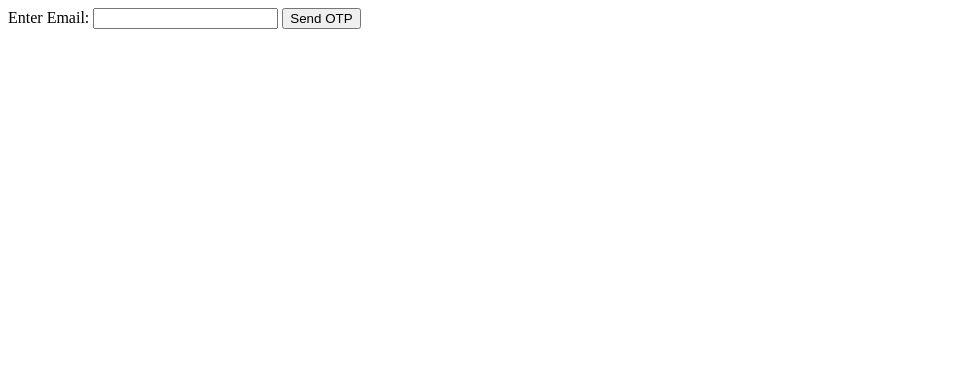
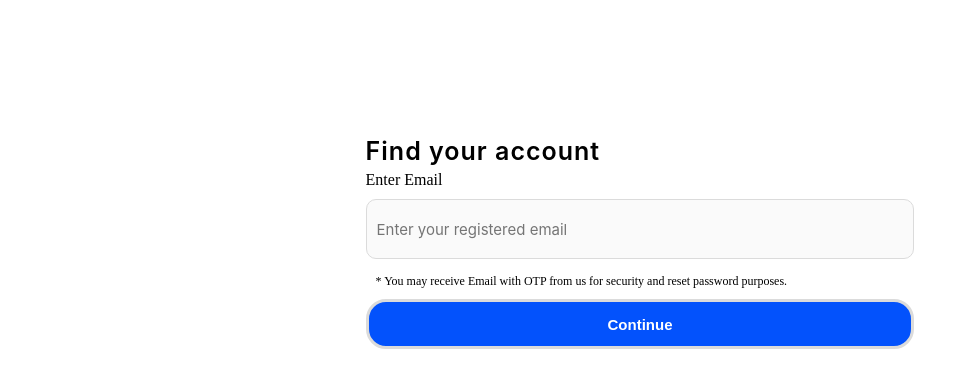
Before and after one commit to AakashDayma01/social_media_project, a Django app: page /request-otp/ in a window 1280 px wide. Shown: the top 388 px of the page, without its empty margins (0-969 px from the left). Run offline with Django 5.2, Linux system fonts and the light colour scheme.

Commit message:
Reset Password Functionality complete

```diff
--- a/apps/accounts/forms.py
+++ b/apps/accounts/forms.py
@@ -99,6 +99,21 @@ class UniversalLoginForm(forms.Form):
                     "Invalid login credentials. Please try again."
                 )
             else:
-                self.confirm_login_allowed(self.user_cache)
+                if not self.user_cache.is_active:
+                    raise ValidationError("This account is currently inactive.")
 
         return self.cleaned_data
+
+
+class OTPRequestForm(forms.Form):
+    email = forms.EmailField(
+        label="Enter Email",
+        error_messages={
+            'required': 'Please enter an email address.',
+            'invalid': 'Please enter a valid email address.'
+        },
+         widget=forms.TextInput(attrs={
+            'placeholder': 'Enter your registered email',
+            'class': 'form-control'
+        })
+    )
--- a/apps/accounts/urls.py
+++ b/apps/accounts/urls.py
@@ -8,6 +8,6 @@ urlpatterns = [
     path('login/', login_view, name='login'),
     path('login/profile/', register_view, name='profile'),
     path('request-otp/', request_otp, name='request_otp'),
-    path('verify-otp/', verify_otp, name='verify_otp'),
+    path('request-otp/verify-otp/', verify_otp, name='verify_otp'),
 
 ]
--- a/apps/accounts/views.py
+++ b/apps/accounts/views.py
@@ -6,7 +6,7 @@ from django.shortcuts import render
 from .forms import CustomUserCreationForm
 from django.contrib.auth import authenticate, login
 from django.conf import settings
-from .forms import UniversalLoginForm
+from .forms import UniversalLoginForm, OTPRequestForm
 
 from django.contrib import messages
 from django.core.mail import send_mail
@@ -61,42 +61,48 @@ def login_view(request):
     return render(request, 'accounts/login.html', {'form': form})
 
 
-
 def request_otp(request):
     User = get_user_model()
+
     if request.method == 'POST':
-        email = (request.POST.get('email') or '').strip()
+        form = OTPRequestForm(request.POST)
 
-        if not email:
-            return render(
-                request,
-                'accounts/request_otp.html',
-                {'custom_error_message': "Please enter an email address."}
-            )
+        if form.is_valid():
+            email = form.cleaned_data['email'].strip()
+            user = User.objects.filter(email__iexact=email).first()
+            if user is not None:
+                otp_obj = PasswordResetOTP.generate_otp(user)
+                send_mail(
+                    'Your Pasjsword Reset OTP',
+                    f'Your OTP code is {otp_obj.otp}. It expires in 5 minutes.',
+                    settings.DEFAULT_FROM_EMAIL,
+                    [email],
+                    fail_silently=False,
+                )
+                request.session['reset_email'] = email
+                if request.headers.get('x-requested-with') == 'XMLHttpRequest':
+                    return JsonResponse({
+                        'success': True,
+                        'redirect_url': 'verify-otp/'
+                    })
+                return redirect(settings.LOGIN_REDIRECT_URL)
 
-        try:
-            user = User.objects.get(email=email)
-            otp_obj = PasswordResetOTP.generate_otp(user)
-            send_mail(
-                'Your Password Reset OTP',
-                f'Your OTP code is {otp_obj.otp}. It expires in 5 minutes.',
-                settings.DEFAULT_FROM_EMAIL,
-                [email],
-                fail_silently=False,
-            )
-            request.session['reset_email'] = email
-            return redirect('verify_otp')
-        except User.DoesNotExist:
-            return render(
-                request,
-                'accounts/request_otp.html',
-                {'custom_error_message': "No user found with this email."}
-            )
+            else:
+                form.add_error('email', 'No user found with this email.')
+        if request.headers.get('x-requested-with') == 'XMLHttpRequest':
+            return JsonResponse({
+                'success': False,
+                'errors': form.errors.get_json_data()
+            }, status=400)
 
-    return render(request, 'accounts/request_otp.html')
+    else:
+        form = OTPRequestForm()
+
+    return render(request, 'accounts/request_otp.html', {'form': form})
 
 
 def verify_otp(request):
+    User = get_user_model()
     email = request.session.get('reset_email')
     if not email:
         return redirect('accounts/request_otp')
@@ -113,9 +119,9 @@ def verify_otp(request):
                 user.set_password(new_password)
                 user.save()
                 otp_record.delete()
-                del request.session['reset_email'] # Clean up session
+                del request.session['reset_email']
                 messages.success(request, "Password reset successful!")
-                return redirect('login') # Redirect to your login page
+                return redirect('login')
             else:
                 messages.error(request, "Invalid or expired OTP.")
         except User.DoesNotExist:
--- /dev/null
+++ b/static/accounts/css_files/request_otp.css
@@ -0,0 +1,92 @@
+#form-div{
+    width: 45%;
+    margin: auto;
+    margin-top: 10%;
+    padding: 10px;
+    justify-content: center;
+    background-color: #ffffff;
+    box-sizing: border-box;
+}
+
+#login_button{
+    padding: 8px 20px;
+    border: 1px solid #dbdbdb;
+    border-radius: 20px;
+    font-weight: bold;
+    cursor: pointer;
+    background-color: white;
+    width: 100%;
+    height: 45px;
+    transition: color 0.2s ease-in-out;
+}
+#heading-label{
+    font-family: -apple-system, BlinkMacSystemFont, "Segoe UI", Roboto, sans-serif;
+    font-weight: 600;
+    letter-spacing: 1.0px;
+    font-size: 25px;
+}
+
+#login_button:hover {
+    background-color: #f2f2f2;
+}
+
+.form-group{
+    margin-bottom: 15px;
+    display: flex;
+    flex-direction: column;
+    margin-right: 5px;
+    width: 100%;
+}
+
+#submit_button{
+    padding: 8px 20px;
+    border: none;
+    margin-top: 10px;
+    background-color: #0352fc;
+    color: white;
+    border: 3px solid #dbdbdb;
+    border-radius: 20px;
+    font-size: 15px;
+    font-weight: bold;
+    cursor: pointer;
+    height: 50px;
+    width: 100%;
+    transition: color 0.2s ease-in-out;
+}
+
+#submit_button:hover {
+    background-color: #034afc;
+}
+
+
+
+.error{
+    color: red;
+    font-size: 13px;
+}
+
+.labels{
+    margin-top: 5px;
+    margin-bottom: 5px;
+}
+
+.form-group input {
+    margin-top: 5px;
+    padding-left: 10px;
+    border: 1px solid #dbdbdb;
+    border-radius: 10px;
+    background-color: #fafafa;
+    font-family: -apple-system, BlinkMacSystemFont, "Segoe UI", Roboto, sans-serif;
+    font-size: 14px;
+    box-sizing: border-box;
+    width: 100%;
+    height: 60px;
+    font-size: 15px;
+}
+
+
+.label-info{
+    margin-bottom: 15px;
+    margin-left: 10px;
+    font-size: 12px;
+}
--- a/static/accounts/js_files/login.js
+++ b/static/accounts/js_files/login.js
@@ -39,3 +39,8 @@ document.getElementById('login-form').addEventListener('submit', function(e){
 function go_to_register(){
     window.location.href = "http://127.0.0.1:8000/register/"
 }
+
+
+function reset_password(){
+    window.location.href = "http://127.0.0.1:8000/request-otp/"
+}
--- a/templates/accounts/login.html
+++ b/templates/accounts/login.html
@@ -25,7 +25,7 @@
 </form>
 
 
-<button id="forgot-button" >Forgot Password?</button>
+<button id="forgot-button" onclick="reset_password()">Forgot Password?</button>
 <button id="facebook-button" >Log in with Facebook?</button>
 <button id="register-button" onclick="go_to_register()">Create new account</button>
 
--- a/templates/accounts/request_otp.html
+++ b/templates/accounts/request_otp.html
@@ -1,16 +1,90 @@
-<form method="POST" novalidate>
+{% load static %}
+
+<link rel="stylesheet" href="{% static 'accounts/css_files/request_otp.css' %}">
+<head>
+    <link rel="icon" href="data:,">
+</head>
+<div id="form-div">
+<label id="heading-label">Find your account</label>
+<form method="post" novalidate id="request-otp-form" >
     {% csrf_token %}
 
-    {% if form.non_field_errors %}
-        <div class="errors">{{ form.non_field_errors }}</div>
-    {% endif %}
+    <span class="error" id="non-field-errors"></span>
 
-    <label>Enter Email:</label>
+    {% for field in form %}
+        <div class="form-group" >
+            <label class="labels">{{ field.label }}</label>
+            {{ field }}
 
-    {% if form.email.errors %}
-        <div class="errors">{{ form.email.errors }}</div>
-    {% endif %}
+            <span class="error" id="error_{{ field.name }}">{{ field.errors.as_text }}</span>
+        </div>
+    {% endfor %}
+    <label class="label-info">* You may receive Email with OTP from us for security and reset password purposes.</label>
 
-    <input type="email" name="email" value="{{ form.email.value|default:'' }}">
-    <button type="submit">Send OTP</button>
+    <button id="submit_button" type="submit">Continue</button>
 </form>
+</div>
+
+<script>
+    document.getElementById('request-otp-form').addEventListener('submit', function(e){
+        e.preventDefault();
+
+        let form = this;
+        let formData = new FormData(form)
+        const csrfToken = form.querySelector('[name=csrfmiddlewaretoken]').value;
+        fetch(form.action || window.location.href,{
+            method: 'post',
+            body: formData,
+            headers: {
+                'X-Requested-With': 'XMLHttpRequest',
+                'X-CSRFToken': csrfToken
+            }
+        })
+
+        .then(response => response.json().then(data => ({status: response.status, body:data})))
+
+        .then(res =>{
+            if (res.status ==200 && res.body.success){
+                window.location.href = res.body.redirect_url;
+            }else{
+                let fieldsWithNewErrors = {};
+                let errors = res.body.errors
+                for (let fieldName in errors){
+                    let errorMessage = errors[fieldName][0].message;
+                    fieldsWithNewErrors[fieldName] = true
+                    console.log(fieldsWithNewErrors)
+
+                    if (fieldName === '__all__'){
+                        let nonFieldSpan = document.getElementById('non-field-errors')
+                        if (nonFieldSpan.textContent !== errorMessage){
+                            nonFieldSpan.textContent = errorMessage;
+                        }
+                    }else{
+                        let errorSpan = document.getElementById(`error_${fieldName}`);
+                        if (errorSpan){
+                            if (errorSpan.textContent !== errorMessage){
+                                errorSpan.textContent = errorMessage;
+                            }
+                        }
+                    }
+                }
+
+                document.querySelectorAll('.error').forEach(span => {
+                    let id = span.id;
+                    let fieldName = id.replace('error_', '');
+                    if (id === 'non-field-errors'){
+                        fieldName = '__all__';
+                    }
+
+                    if (!fieldsWithNewErrors[fieldName]) {
+                        span.textContent = '';
+                        console.log('span',span)
+                    }
+                });
+            }
+
+        })
+        .catch(error=> console.log('Error:', error));
+    });
+
+</script>
```
Also changed, not shown: config/settings/base.py (+4 -7 lines), static/accounts/js_files/register.js (+35 -12 lines), static/accounts/js_files/request_otp.js (added). Lines whose indentation alone changed are shown as unchanged.
